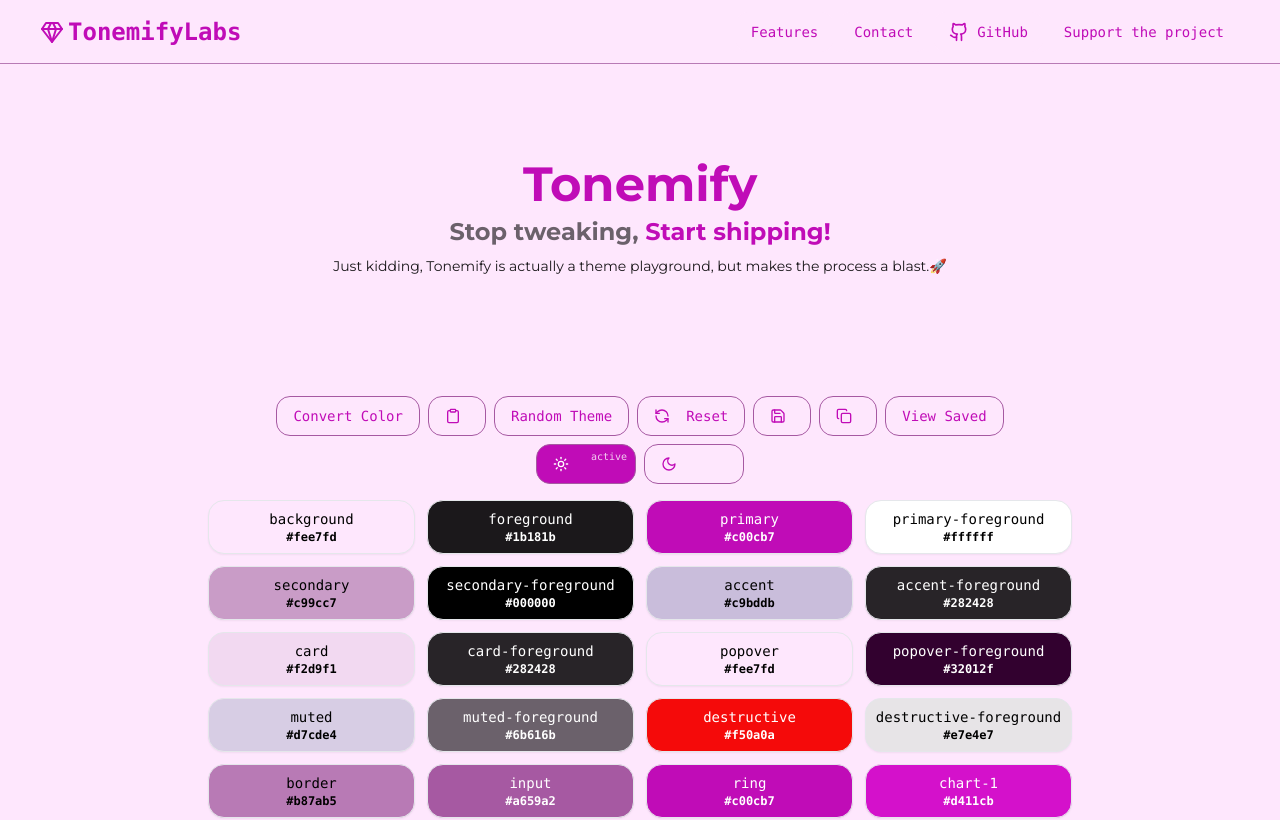
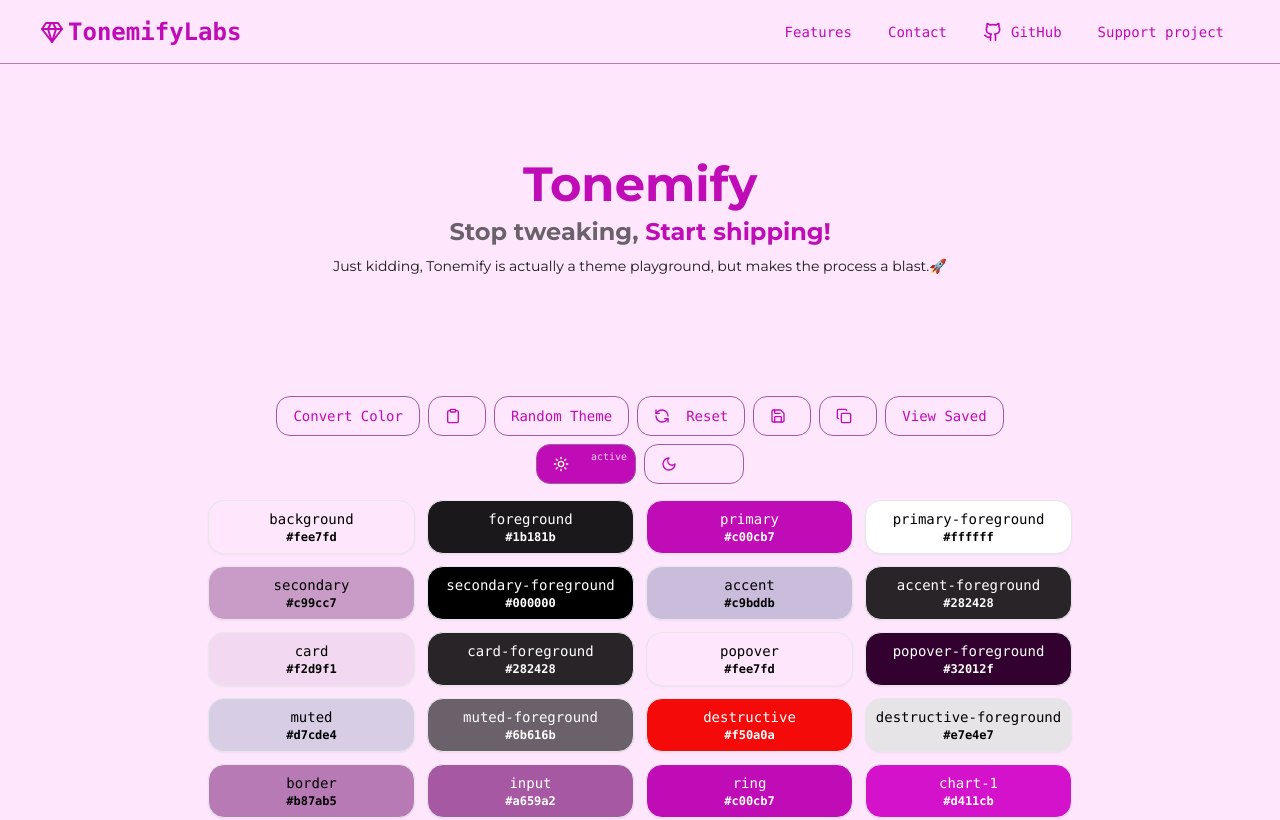
Before and after one commit to BarriosXJavier/tonemify, a Next.js app: page / in a window 1280 px wide. Shown: the top 820 px of the page. Built offline with nearby package versions, Linux system fonts and the light colour scheme.

Commit message:
minor fixes

```diff
--- a/src/components/navbar.tsx
+++ b/src/components/navbar.tsx
@@ -41,7 +41,7 @@ export default function Header() {
     },
     {
       href: "#",
-      label: "Support",
+      label: "Support project",
       isComponent: true,
       component: <SupportDropdown />,
     },
--- a/src/components/support.tsx
+++ b/src/components/support.tsx
@@ -32,9 +32,9 @@ export default function SupportDropdown() {
       <DropdownMenuTrigger asChild>
         <Button
           variant="ghost"
-          className="flex items-center space-x-2 text-primary dark:text-primary-foreground hover:text-secondary dark:hover:text-secondary-foreground"
+          className="flex items-center space-x-2 text-primary dark:text-primary-foreground hover:text-secondary dark:hover:text-secondary-foreground max-md:bg-secondary"
         >
-          <span className="hidden xl:inline">Support the project</span>
+          <span className="max-md:text-base">Support project</span>
         </Button>
       </DropdownMenuTrigger>
       <DropdownMenuContent className="w-48">
```
